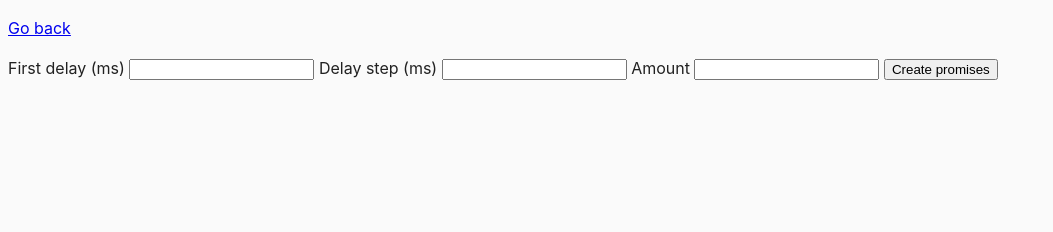
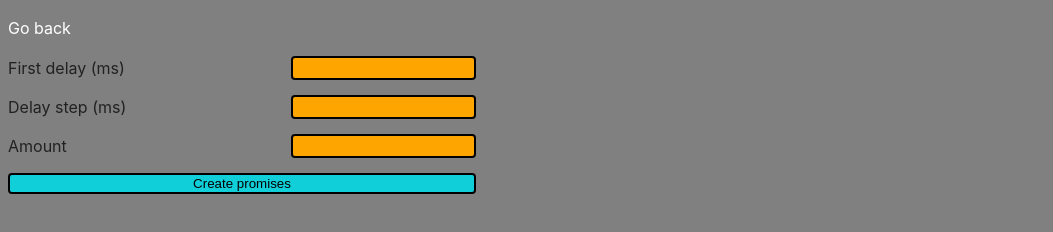
Before and after one commit to yevhenpodoliaka/goit-js-hw-09, a website built with Parcel: page src/03-promises.html in a window 1280 px wide. Shown: the whole page, without its empty margins (0-1053 px from the left). Built offline with nearby package versions, Linux system fonts and the light colour scheme.

Commit message:
add style

```diff
--- a/src/css/common.css
+++ b/src/css/common.css
@@ -3,28 +3,77 @@
 }
 
 body {
-  font-family: -apple-system, BlinkMacSystemFont, 'Segoe UI', Roboto,
-    Oxygen-Sans, Ubuntu, Cantarell, 'Helvetica Neue', sans-serif;
+  font-family: -apple-system, BlinkMacSystemFont, 'Segoe UI', Roboto, Oxygen-Sans, Ubuntu, Cantarell,
+    'Helvetica Neue', sans-serif;
   -webkit-font-smoothing: antialiased;
   -moz-osx-font-smoothing: grayscale;
-  background-color: #fafafa;
+  background-color: grey;
   color: #212121;
   line-height: 1.5;
 }
-
+ul {
+  list-style: none;
+}
+a {
+  text-decoration: none;
+  color: white;
+}
+a:hover {
+  color: orange;
+}
 img {
   display: block;
   max-width: 100%;
 }
-.timer{
+button {
+  border-radius: 4px;
+  border: 2px solid black;
+  background-color: orange;
+  cursor: pointer;
+}
+button:hover {
+  color: white;
+}
+button:disabled {
+  background-color: gray;
+  color: rgb(173, 173, 173);
+}
+
+button[data-start]:enabled {
+  background-color: rgb(16, 207, 217);
+}
+input {
+  border: 2px solid black;
+  border-radius: 4px;
+  background-color: orange;
+}
+#datetime-picker {
+  margin-bottom: 15px;
+}
+.timer {
   display: flex;
 }
-.timer div:not(:last-child){
+.timer div:not(:last-child) {
   margin-right: 20px;
 }
-.value{
-  font-size: 70px;
+.value {
+  font-size: 30px;
 }
-.label{
-  font-size: 40px;
+.label {
+  font-size: 20px;
 }
+
+.form {
+  display: flex;
+  flex-direction: column;
+  max-width: 468px;
+}
+.form label {
+  display: flex;
+  justify-content: space-between;
+  margin-bottom: 15px;
+}
+
+.form button {
+  background-color: rgb(16, 207, 217);
+}
```
Also changed, not shown: src/js/01-color-switcher.js (+6 -11 lines), src/js/02-timer.js (+5 -11 lines), src/js/03-promises.js (+3 -5 lines).
